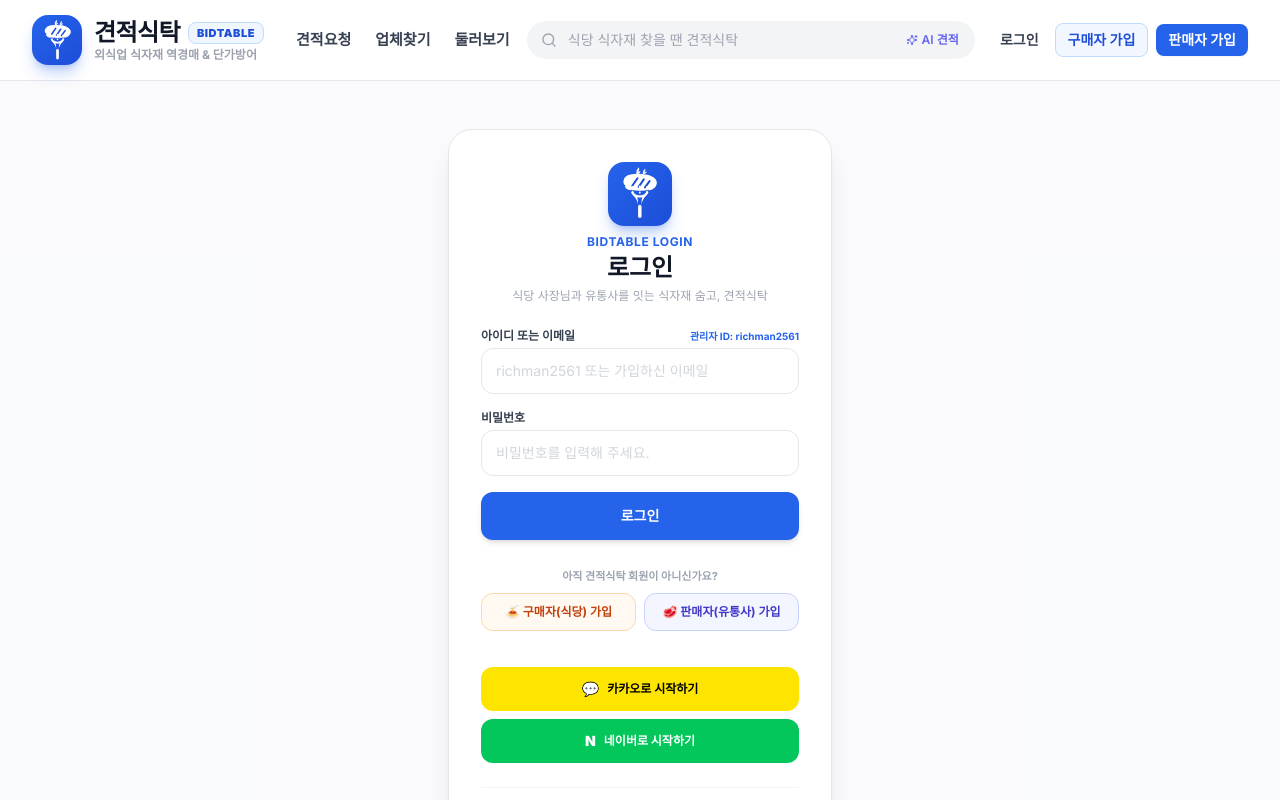
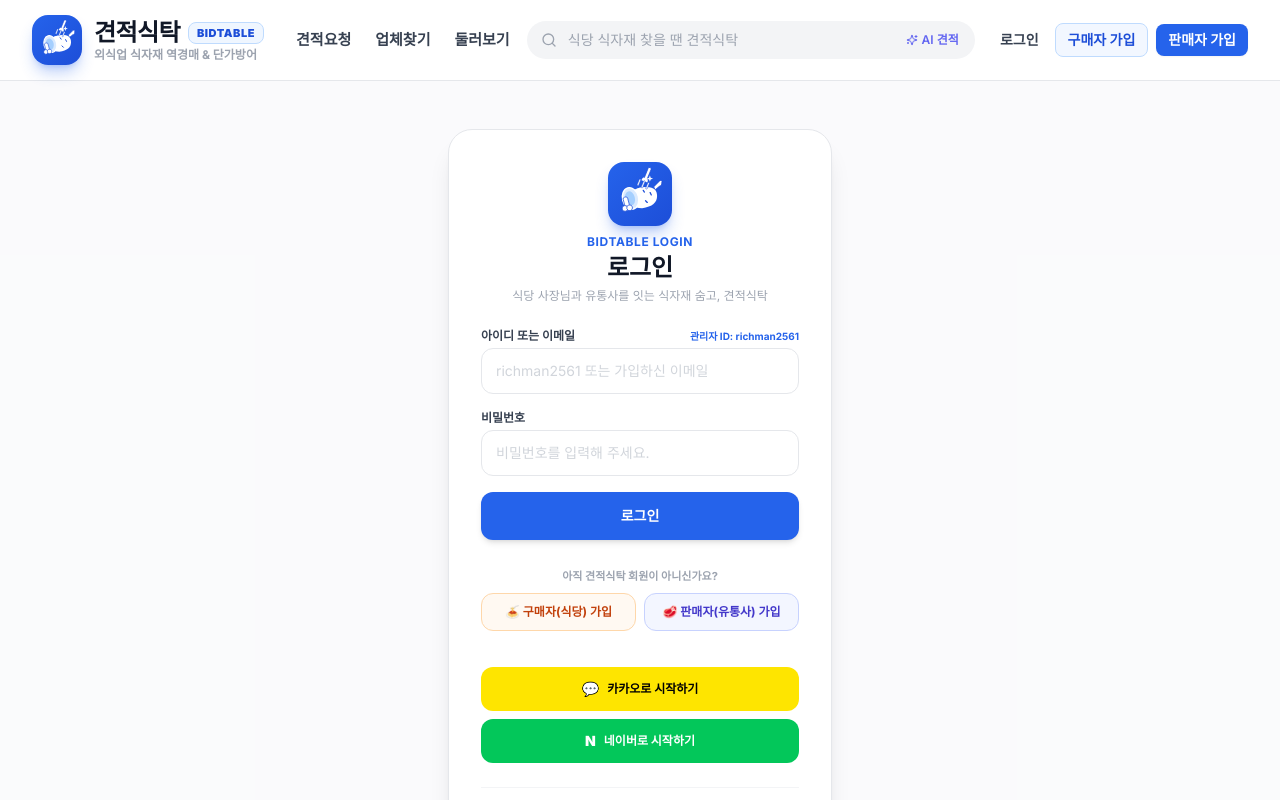
Before and after one commit to richvayne13/bid_table, a Next.js app: page /login in a window 1280 px wide. Shown: the top 800 px of the page. Built offline with nearby package versions, Linux system fonts and the light colour scheme.

Commit message:
feat: update logo with manga bone meat and stabbed fork

```diff
--- a/src/components/layout/BidTableLogo.tsx
+++ b/src/components/layout/BidTableLogo.tsx
@@ -8,8 +8,7 @@ interface BidTableLogoProps {
 }
 
 export function BidTableLogoIcon({ size = "md", className = "" }: { size?: "sm" | "md" | "lg"; className?: string }) {
-  // 로고 크기 큼직하게 확대 (sm: 40px, md: 50px, lg: 64px)
-  const dim = size === "sm" ? 40 : size === "lg" ? 64 : 50;
+  const dim = size === "sm" ? 42 : size === "lg" ? 64 : 50;
 
   return (
     <div
@@ -27,102 +26,88 @@ export function BidTableLogoIcon({ size = "md", className = "" }: { size?: "sm"
         xmlns="http://www.w3.org/2000/svg"
         className="w-[90%] h-[90%]"
       >
-        {/* 1. 고기 위의 훈연 향기 / 불꽃 (첫 번째 유첨 스타일) */}
+        {/* 1. 뒤쪽 뼈다귀 관절 (우측 상단으로 튀어나온 뼈) */}
         <path
-          d="M44 13 C44 8 47 6 48 4 C50 7 49 10 47 12 C48 12 50 11 51 10 C51 13 49 16 45 16 C44 16 44 14 44 13 Z"
+          d="M74 38 L84 28 C87 25 90 28 88 31 C89 33 87 37 84 37 L77 43 Z"
           fill="white"
-          opacity="0.95"
-        />
-        <path
-          d="M55 14 C55 10 58 8 59 6 C61 9 59 12 58 13 C59 13 61 12 62 11 C62 14 60 16 57 16 C55 16 55 15 55 14 Z"
-          fill="white"
-          opacity="0.85"
+          stroke="#1D4ED8"
+          strokeWidth="1.5"
+          strokeLinejoin="round"
         />
 
-        {/* 2. 단순하고 볼드한 스테이크 고기 (첫 번째 유첨 스타일) */}
-        {/* 고기 덩어리 본체 */}
+        {/* 2. 도톰한 만화 통고기 몸통 (Manga Bone Meat Body) */}
         <path
-          d="M26 35 C20 31 22 21 32 18 C45 15 63 16 73 22 C81 27 80 36 72 41 C63 45 44 45 34 43 C28 42 24 39 26 35 Z"
+          d="M32 55 C32 46 44 38 62 38 C75 38 80 44 80 54 C80 65 72 73 54 75 C38 75 32 68 32 55 Z"
           fill="white"
-          stroke="white"
-          strokeWidth="2"
-          strokeLinejoin="round"
         />
-        {/* 고기 표면 대각선 사선 그릴 빗금 3개 (선명한 파란색 대비) */}
-        <line
-          x1="37"
-          y1="36"
-          x2="46"
-          y2="23"
-          stroke="#1D4ED8"
-          strokeWidth="3.5"
-          strokeLinecap="round"
-        />
-        <line
-          x1="48"
-          y1="38"
-          x2="57"
-          y2="25"
-          stroke="#1D4ED8"
-          strokeWidth="3.5"
-          strokeLinecap="round"
-        />
-        <line
-          x1="59"
-          y1="39"
-          x2="67"
-          y2="28"
-          stroke="#1D4ED8"
-          strokeWidth="3.5"
-          strokeLinecap="round"
+        {/* 고기 옆면 두께 및 입체감 음영 */}
+        <path
+          d="M32 55 C32 46 44 38 62 38 L72 44 C54 44 36 50 32 55 Z"
+          fill="white"
+          opacity="0.8"
         />
 
-        {/* 3. 하단 포크 (두 번째 유첨의 포크 실루엣 & 심살 사이사이 틈을 아주 선명하게 구현) */}
-        {/* 포크 손잡이 (긴 원형 막대 -> 끝부분 둥근 캡) */}
-        <rect x="47" y="69" width="6" height="23" rx="3" fill="white" />
+        {/* 고기 앞쪽 원형 단면 (살코기 링) */}
+        <ellipse
+          cx="34"
+          cy="58"
+          rx="14"
+          ry="19"
+          transform="rotate(-15 34 58)"
+          fill="#DBEAFE"
+          stroke="white"
+          strokeWidth="2.5"
+        />
+        {/* 고기 단면 안쪽 붉은 살코기 나이테/마블링 링 */}
+        <ellipse
+          cx="33"
+          cy="58"
+          rx="8.5"
+          ry="12.5"
+          transform="rotate(-15 33 58)"
+          fill="#93C5FD"
+          opacity="0.75"
+        />
 
-        {/* 포크 목(Neck): 위로 올라가면서 U자형 어깨로 양옆으로 확 벌어짐 */}
+        {/* 3. 앞쪽 뼈다귀 (단면 중앙에서 쑥 튀어나온 하얀 뼈 관절) */}
+        <g transform="rotate(-15 28 62)">
+          {/* 뼈 기둥 */}
+          <rect x="22" y="55" width="8" height="18" rx="3" fill="white" stroke="#1D4ED8" strokeWidth="1.2" />
+          {/* 뼈 양갈래 끝부분 (Bone Knobs) */}
+          <circle cx="21" cy="74" r="5" fill="white" stroke="#1D4ED8" strokeWidth="1.2" />
+          <circle cx="29" cy="75" r="5" fill="white" stroke="#1D4ED8" strokeWidth="1.2" />
+        </g>
+
+        {/* 고기 표면 디테일 빗금 (유첨 이미지의 결 무늬) */}
+        <line x1="56" y1="44" x2="58" y2="47" stroke="#1D4ED8" strokeWidth="2.2" strokeLinecap="round" />
+        <line x1="68" y1="48" x2="70" y2="52" stroke="#1D4ED8" strokeWidth="2.2" strokeLinecap="round" />
+        <line x1="60" y1="62" x2="63" y2="65" stroke="#1D4ED8" strokeWidth="2.2" strokeLinecap="round" />
+
+        {/* 4. 고기 등짝에 비스듬히 콕! 꽂혀 있는 3갈래 포크 (심살 사이 틈새를 아주 선명하게 구현) */}
+        <g transform="rotate(22 56 32)">
+          {/* 포크 손잡이 (Handle) */}
+          <rect x="54" y="2" width="5.5" height="24" rx="2.75" fill="white" stroke="#1D4ED8" strokeWidth="1.2" />
+
+          {/* 포크 목(Neck)에서 어깨로 넓어지는 베이스 */}
           <path
-          d="M47 70 C47 63 43 57 38 52 C35.5 49.5 35 48 35 47 L39 47 C39.5 48.5 41 51 44 54 C46.5 56.5 47 61 47 70 Z"
-          fill="white"
-        />
-        <path
-          d="M53 70 C53 63 57 57 62 52 C64.5 49.5 65 48 65 47 L61 47 C60.5 48.5 59 51 56 54 C53.5 56.5 53 61 53 70 Z"
-          fill="white"
-        />
-        {/* 어깨 하단 연결 베이스 */}
-        <path
-          d="M38 52 C44 58 56 58 62 52 L61 48 C55 54 45 54 39 48 Z"
+            d="M51 28 C51 23 53 22 54 22 L59 22 C60 22 62 23 62 28 Z"
             fill="white"
           />
 
-        {/* 포크 심살 3개 (Tines) - 사이사이 간격(Gap)을 널찍하고 깊숙하게 파내어 극도로 선명함! */}
-        {/* [좌측 갈래] */}
+          {/* 포크 3개 갈래 (Tines) - 사이사이 틈새(Gap)가 파란색으로 뻥 뚫려 선명함 */}
+          {/* 좌측 갈래 */}
+          <rect x="47" y="27" width="2.8" height="12" rx="1.2" fill="white" stroke="#1D4ED8" strokeWidth="0.8" />
+          {/* 중앙 갈래 */}
+          <rect x="55" y="27" width="2.8" height="13" rx="1.2" fill="white" stroke="#1D4ED8" strokeWidth="0.8" />
+          {/* 우측 갈래 */}
+          <rect x="63" y="27" width="2.8" height="12" rx="1.2" fill="white" stroke="#1D4ED8" strokeWidth="0.8" />
+        </g>
+
+        {/* 포크가 꽂힌 부위 스파클 임팩트 (신선함) */}
         <path
-          d="M36 48 L36 38 C36 36 39 36 39 38 L39 48 C39 50 36 50 36 48 Z"
+          d="M66 22 L67.5 18 L69 22 L73 23.5 L69 25 L67.5 29 L66 25 L62 23.5 Z"
           fill="white"
-        />
-        {/* [중앙 갈래] */}
-        <path
-          d="M48.5 48 L48.5 37 C48.5 35 51.5 35 51.5 37 L51.5 48 C51.5 50 48.5 50 48.5 48 Z"
-          fill="white"
-        />
-        {/* [우측 갈래] */}
-        <path
-          d="M61 48 L61 38 C61 36 64 36 64 38 L64 48 C64 50 61 50 61 48 Z"
-          fill="white"
-        />
-
-        {/* 심살 사이사이 깊은 U자형 슬롯(음각) 강조 라인 (배경 파란색과의 확실한 공간 분리) */}
-        {/* 좌-중 갈래 사이 빈 공간 (x: 39 ~ 48.5) */}
-        {/* 중-우 갈래 사이 빈 공간 (x: 51.5 ~ 61) */}
-        {/* 고기와 포크가 만나는 접점의 입체감 그림자 라인 */}
-        <path
-          d="M35 44 C42 46 58 46 65 44"
-          stroke="#1D4ED8"
-          strokeWidth="1.8"
-          strokeLinecap="round"
-          opacity="0.8"
+          opacity="0.95"
         />
       </svg>
     </div>
```
Lines whose indentation alone changed are shown as unchanged.
